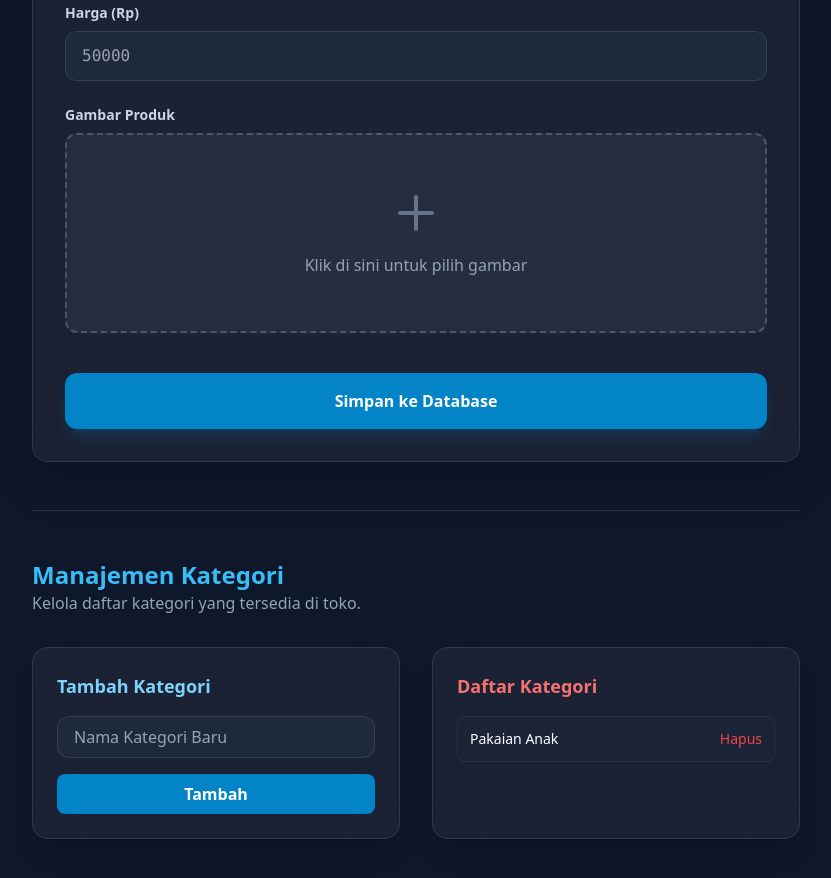
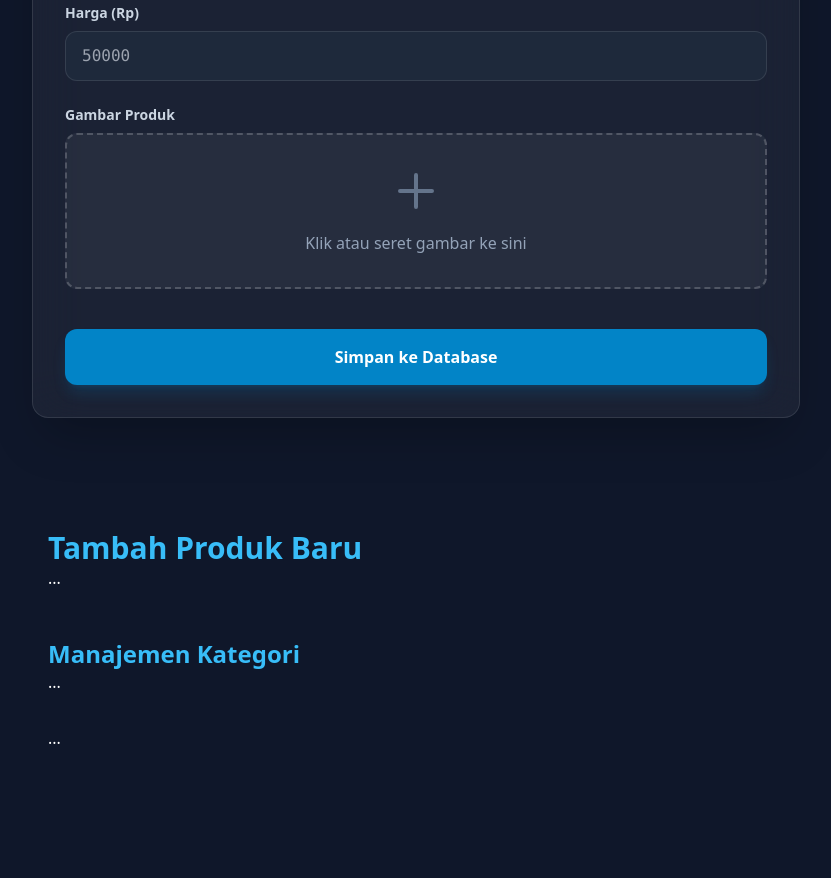
Before and after one commit to dani6385/matrixsphere, a plain HTML site: page public/admin.html in a window 1280 px wide. Shown: the part 438-1316 px from the top of the page, without its empty margins (224-1055 px from the left). After the commit the page ends 1284 px from the top, so only its background shows below. Drawn offline with nearby package versions, Linux system fonts and the light colour scheme.

Commit message:
Add files via upload

```diff
--- a/public/admin.html
+++ b/public/admin.html
@@ -7,21 +7,13 @@
     <link rel="icon" type="image/png" href="img/logo_shop.png">
     <script src="https://cdn.tailwindcss.com"></script>
     <link href="css/background.css" rel="stylesheet">
-    <style>
-        /* Animasi agar kategori baru muncul halus */
-        @keyframes fadeIn {
-            from { opacity: 0; transform: translateY(-10px); }
-            to { opacity: 1; transform: translateY(0); }
-        }
-        .anim-fade-in { animation: fadeIn 0.3s ease-out forwards; }
-    </style>
 </head>
 <body class="bg-slate-900 text-white font-sans">
 
-    <nav class="nav-bar-split flex items-center justify-between p-4 shadow-lg bg-slate-900/50 backdrop-blur-md fixed w-full z-50">
+    <nav class="nav-bar-split flex items-center justify-between p-4 shadow-lg">
         <div class="flex items-center px-4">
             <a href="index.html"><img src="img/logo_shop.png" alt="Logo" class="auth-logo-nav h-10"></a>
-            <span class="ml-4 font-bold text-sky-400 hidden md:block uppercase tracking-widest">Admin Panel</span>
+            <span class="ml-4 font-bold text-sky-400 hidden md:block">ADMIN PANEL</span>
         </div>
         <div class="flex items-center space-x-4 px-4">
             <a href="index.html" class="text-sm hover:text-sky-400 transition">Lihat Toko</a>
@@ -31,23 +23,23 @@
 
     <main class="pt-28 pb-12 container mx-auto px-4">
         <div class="max-w-3xl mx-auto">
-
             <div class="mb-8">
                 <h1 class="text-3xl font-bold text-sky-400">Tambah Produk Baru</h1>
-                <p class="text-slate-400">Isi detail produk untuk ditampilkan di MatrixSphere Shop.</p>
+                <p class="text-slate-400">Lengkapi formulir di bawah untuk menambah stok warung digital.</p>
             </div>
 
-            <form id="productForm" class="bg-white/5 backdrop-blur-xl rounded-2xl border border-white/10 p-8 shadow-2xl mb-12">
+            <form action="#" class="bg-white/5 backdrop-blur-xl rounded-2xl border border-white/10 p-8 shadow-2xl">
                 <div class="grid grid-cols-1 gap-6">
+
                     <div>
                         <label class="block text-sm font-semibold text-slate-300 mb-2">Nama Produk</label>
-                        <input type="text" id="prodName" placeholder="Contoh: Pakaian Anak Setelan Blue" required
+                        <input type="text" placeholder="Contoh: Pakaian Anak Setelan Blue"
                                class="w-full bg-slate-800 border border-white/10 rounded-xl px-4 py-3 focus:outline-none focus:border-sky-500 transition">
                     </div>
 
                     <div>
                         <label class="block text-sm font-semibold text-slate-300 mb-2">Pilih Kategori</label>
-                        <select id="prodCategory" class="w-full bg-slate-800 border border-white/10 rounded-xl px-4 py-3 focus:outline-none focus:border-sky-500 transition">
+                        <select class="w-full bg-slate-800 border border-white/10 rounded-xl px-4 py-3 focus:outline-none focus:border-sky-500 transition">
                             <option value="pakaian-anak">Pakaian Anak</option>
                             <option value="voucher-hotspot">Voucher Hotspot</option>
                             <option value="voucher-game">Voucher Game</option>
@@ -57,24 +49,23 @@
 
                     <div>
                         <label class="block text-sm font-semibold text-slate-300 mb-2">Harga (Rp)</label>
-                        <input type="number" id="prodPrice" placeholder="50000" required
+                        <input type="number" placeholder="50000"
                                class="w-full bg-slate-800 border border-white/10 rounded-xl px-4 py-3 focus:outline-none focus:border-sky-500 transition font-mono text-yellow-400">
                     </div>
 
                     <div>
     <label class="block text-sm font-semibold text-slate-300 mb-2">Gambar Produk</label>
-    <div id="dropArea" class="relative border-2 border-dashed border-white/20 rounded-xl p-8 text-center hover:border-sky-500/50 transition cursor-pointer bg-white/5 overflow-hidden min-h-[200px] flex items-center justify-center">
+    <div class="border-2 border-dashed border-white/20 rounded-xl p-8 text-center hover:border-sky-500/50 transition cursor-pointer bg-white/5 relative overflow-hidden" id="dropArea">
+        <input type="file" class="hidden" id="fileInput" accept="image/*">
 
-        <input type="file" id="fileInput" accept="image/*" class="hidden">
+        <img id="imagePreview" src="" class="hidden absolute inset-0 w-full h-full object-cover z-0">
 
-        <img id="imagePreview" src="" class="hidden absolute inset-0 w-full h-full object-cover z-0 pointer-events-none">
-
-        <div id="labelContent" class="relative z-10 pointer-events-none text-center">
+        <label for="fileInput" class="cursor-pointer relative z-10" id="labelContent">
             <svg class="w-12 h-12 text-slate-500 mx-auto mb-4" fill="none" stroke="currentColor" viewBox="0 0 24 24">
                 <path d="M12 4v16m8-8H4" stroke-width="2" stroke-linecap="round"></path>
             </svg>
-            <p class="text-slate-400">Klik di sini untuk pilih gambar</p>
-        </div>
+            <p class="text-slate-400">Klik atau seret gambar ke sini</p>
+        </label>
     </div>
 </div>
 
@@ -85,41 +76,21 @@
                     </div>
                 </div>
             </form>
+            <main class="pt-28 pb-12 container mx-auto px-4">
+    <div class="max-w-3xl mx-auto">
+        <h1 class="text-3xl font-bold text-sky-400">Tambah Produk Baru</h1>
+        <form> ... </form>
 
-            <hr class="border-white/10 mb-12">
-
+        <div class="max-w-3xl mx-auto mt-12">
             <div class="mb-8">
                 <h2 class="text-2xl font-bold text-sky-400">Manajemen Kategori</h2>
-                <p class="text-slate-400">Kelola daftar kategori yang tersedia di toko.</p>
+                ...
             </div>
-
-            <div class="grid grid-cols-1 md:grid-cols-2 gap-8">
-                <div class="bg-white/5 backdrop-blur-xl rounded-2xl border border-white/10 p-6 shadow-xl">
-                    <h3 class="text-lg font-semibold mb-4 text-sky-300">Tambah Kategori</h3>
-                    <div class="space-y-4">
-                        <input type="text" id="newCategoryName" placeholder="Nama Kategori Baru"
-                               class="w-full bg-slate-800 border border-white/10 rounded-xl px-4 py-2 focus:outline-none focus:border-sky-500 transition">
-                        <button onclick="addCategory()" class="w-full bg-sky-600 hover:bg-sky-500 text-white font-bold py-2 rounded-lg transition">
-                            Tambah
-                        </button>
-                    </div>
-                </div>
-
-                <div class="bg-white/5 backdrop-blur-xl rounded-2xl border border-white/10 p-6 shadow-xl">
-                    <h3 class="text-lg font-semibold mb-4 text-red-400">Daftar Kategori</h3>
-                    <ul id="categoryList" class="space-y-3 text-sm">
-                        <li class="flex justify-between items-center bg-slate-800/50 p-3 rounded-lg border border-white/5">
-                            <span>Pakaian Anak</span>
-                            <button class="text-red-500 hover:text-red-400" onclick="this.parentElement.remove()">Hapus</button>
-                        </li>
-                    </ul>
-                </div>
-            </div>
+            ...
         </div>
-    </main>
-
-    <script type="module" src="public/js/admin.js"></script>
-<script type="module" src="public/js/script.js"></script>
-    <script type="module" src="public/js/firestorage.js"></script>
+    </div>
+</main>
+            <script src="js/admin.js"></script>
+            <script src="js/script.js"></script>
 </body>
 </html>
```
